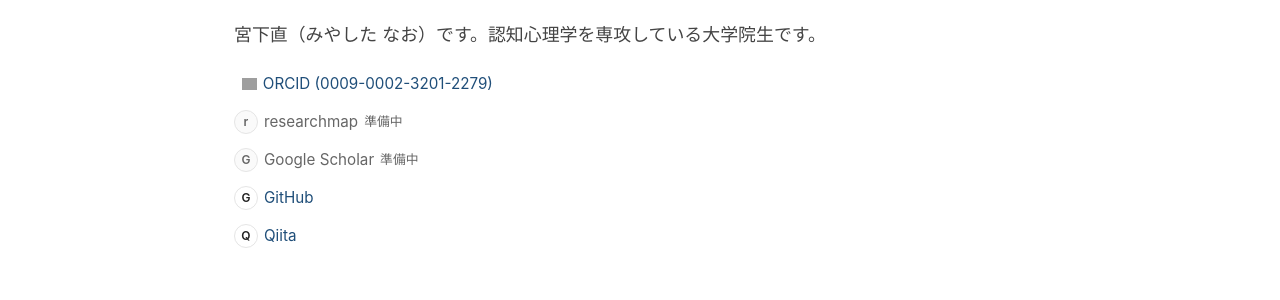
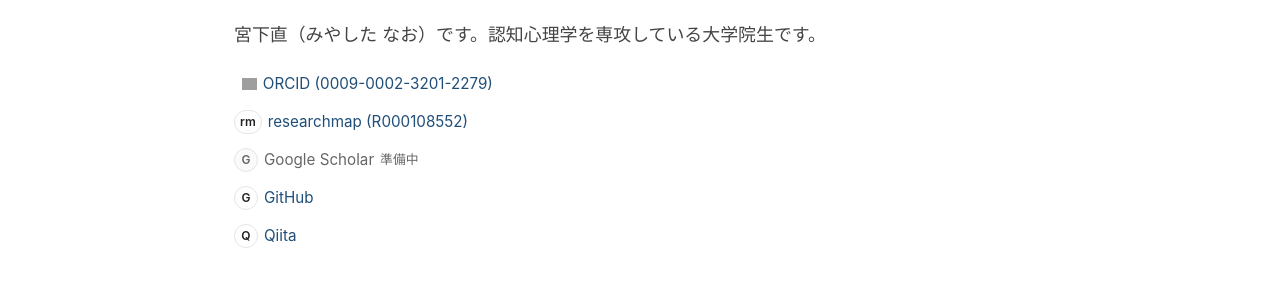
Before and after one commit to naomiyashita/github.io, a Jekyll site: the page built from index.md, in a window 1280 px wide. Shown: the part 175-475 px from the top of the page. Built offline with Jekyll 4.4.1, drawn with Linux system fonts in a browser that asks for light colours; grey boxes are pictures that could not be loaded.

Commit message:
Update index.md

```diff
--- a/index.md
+++ b/index.md
@@ -28,11 +28,10 @@ lang: ja
   </li>
 
   <li>
-    <span class="profile-link-disabled">
-      <span class="profile-icon">r</span>
-      <span>researchmap</span>
-      <span class="profile-status">準備中</span>
-    </span>
+    <a href="https://researchmap.jp/naomiyashita">
+      <span class="profile-icon">rm</span>
+      <span>researchmap (R000108552)</span>
+    </a>
   </li>
 
   <li>
```
